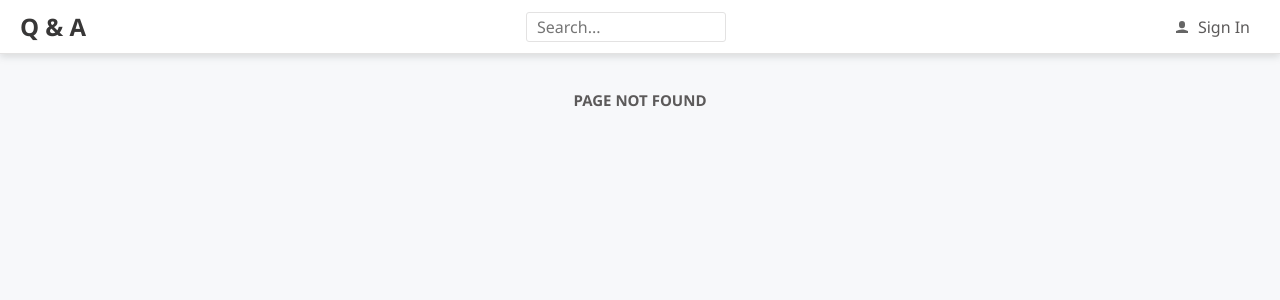
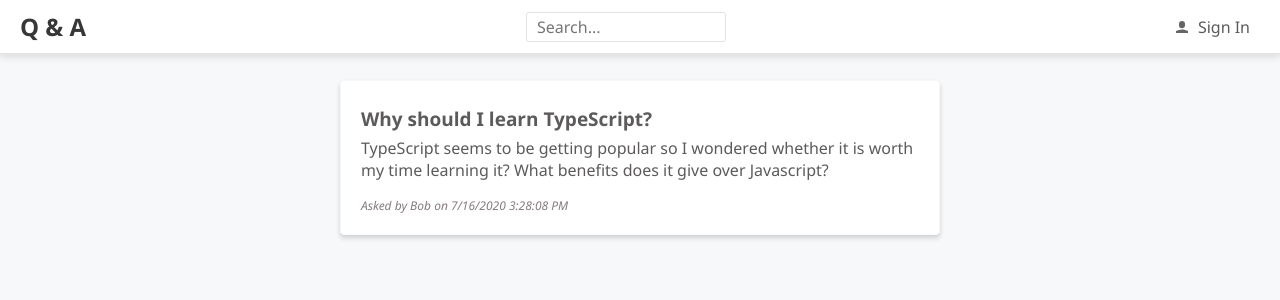
Before and after one commit to travis-watson1/QandA, a React (Create React App) app in the folder frontend/: page /questions/1 in a window 1280 px wide. Before the commit this address had no page. Shown: the top 300 px of the page. Built offline with nearby package versions, Linux system fonts and the light colour scheme.

Commit message:
Add style and routing to QuestionPage

```diff
--- a/frontend/src/App.tsx
+++ b/frontend/src/App.tsx
@@ -6,6 +6,7 @@ import { SignInPage } from './SignInPage';
 import { Header } from './Header';
 import { HomePage } from './HomePage';
 import { NotFoundPage } from './NotFoundPage';
+import { QuestionPage } from './QuestionPage';
 /** @jsx jsx */
 import { css, jsx } from '@emotion/core';
 import { fontFamily, fontSize, gray2 } from './Styles';
@@ -27,6 +28,7 @@ const App: React.FC = () => {
           <Route path="/search" component={SearchPage} />
           <Route path="/ask" component={AskPage} />
           <Route path="/signin" component={SignInPage} />
+          <Route path="/questions/:questionId" component={QuestionPage} />
           <Route component={NotFoundPage} />
         </Switch>
       </div>
--- a/frontend/src/Header.tsx
+++ b/frontend/src/Header.tsx
@@ -1,4 +1,5 @@
 import React from 'react';
+import { Link } from 'react-router-dom';
 import { UserIcon } from './Icons';
 /** @jsx jsx */
 import { css, jsx } from '@emotion/core';
@@ -26,8 +27,8 @@ export const Header = () => {
         box-shadow: 0 3px 7px 0 rgba(110, 112, 114, 0.21);
       `}
     >
-      <a
-        href="./"
+      <Link
+        to="/"
         css={css`
           font-size: 24px;
           font-weight: bold;
@@ -36,7 +37,7 @@ export const Header = () => {
         `}
       >
         Q & A
-      </a>
+      </Link>
       <input
         type="text"
         placeholder="Search..."
@@ -57,8 +58,8 @@ export const Header = () => {
           }
         `}
       />
-      <a
-        href="./signin"
+      <Link
+        to="/signin"
         css={css`
           font-family: ${fontFamily};
           font-size: ${fontSize};
@@ -77,7 +78,7 @@ export const Header = () => {
       >
         <UserIcon />
         <span>Sign In</span>
-      </a>
+      </Link>
     </div>
   );
 };
--- a/frontend/src/HomePage.tsx
+++ b/frontend/src/HomePage.tsx
@@ -1,4 +1,6 @@
 import React from 'react';
+import { useEffect, useState, FC } from 'react';
+import { RouteComponentProps } from 'react-router-dom';
 /** @jsx jsx */
 import { css, jsx } from '@emotion/core';
 import { PrimaryButton } from './Styles';
@@ -6,9 +8,8 @@ import { QuestionList } from './QuestionList';
 import { getUnansweredQuestions, QuestionData } from './QuestionsData';
 import { Page } from './Page';
 import { PageTitle } from './PageTitle';
-import { useEffect, useState } from 'react';
 
-export const HomePage = () => {
+export const HomePage: FC<RouteComponentProps> = ({ history }) => {
   const [questions, setQuestions] = useState<QuestionData[] | null>(null);
 
   const [questionsLoading, setQuestionsLoading] = useState(true);
@@ -23,7 +24,7 @@ export const HomePage = () => {
   }, []);
 
   const handleAskQuestionClick = () => {
-    console.log('TODO - move to the AskPage');
+    history.push('/ask');
   };
 
   return (
--- a/frontend/src/Question.tsx
+++ b/frontend/src/Question.tsx
@@ -1,10 +1,9 @@
-import React from 'react';
-import { FC } from 'react';
+import React, { FC } from 'react';
+import { Link } from 'react-router-dom';
 /** @jsx jsx */
 import { css, jsx } from '@emotion/core';
 import { QuestionData } from './QuestionsData';
 import { gray2, gray3 } from './Styles';
-
 
 interface Props {
   data: QuestionData;
@@ -23,7 +22,15 @@ export const Question: FC<Props> = ({ data, showContent = true }) => (
         font-size: 19px;
       `}
     >
+      <Link
+        css={css`
+          text-decoration: none;
+          color: ${gray2};
+        `}
+        to={`questions/${data.questionId}`}
+      >
         {data.title}
+      </Link>
     </div>
     {showContent && (
       <div
@@ -33,7 +40,9 @@ export const Question: FC<Props> = ({ data, showContent = true }) => (
           color: ${gray2};
         `}
       >
-                {data.content.length > 50 ? `${data.content.substring(0, 50)}...` : data.content}
+        {data.content.length > 50
+          ? `${data.content.substring(0, 50)}...`
+          : data.content}
       </div>
     )}
     <div
@@ -43,7 +52,9 @@ export const Question: FC<Props> = ({ data, showContent = true }) => (
         color: ${gray3};
       `}
     >
-        {`Asked by ${data.userName} on ${data.created.toLocaleDateString()} ${data.created.toLocaleTimeString()}`}
+      {`Asked by ${
+        data.userName
+      } on ${data.created.toLocaleDateString()} ${data.created.toLocaleTimeString()}`}
     </div>
   </div>
 );
--- a/frontend/src/QuestionPage.tsx
+++ b/frontend/src/QuestionPage.tsx
@@ -1,4 +1,74 @@
-import React from 'react';
+import React, { FC, useState, Fragment, useEffect } from 'react';
+import { RouteComponentProps } from 'react-router-dom';
+/** @jsx jsx */
+import { css, jsx } from '@emotion/core';
 import { Page } from './Page';
+import { QuestionData, getQuestion } from './QuestionsData';
+import { gray3, gray6 } from './Styles';
 
-export const QuestionPage = () => <Page>Question Page</Page>;
+interface RouteParams {
+  questionId: string;
+}
+export const QuestionPage: FC<RouteComponentProps<RouteParams>> = ({
+  match,
+}) => {
+  const [question, setQuestion] = useState<QuestionData | null>(null);
+
+  useEffect(() => {
+    const doGetQuestion = async (questionId: number) => {
+      const foundQuestion = await getQuestion(questionId);
+      setQuestion(foundQuestion);
+    };
+    if (match.params.questionId) {
+      const questionId = Number(match.params.questionId);
+      doGetQuestion(questionId);
+    }
+  }, [match.params.questionId]);
+
+  return (
+    <Page>
+      <div
+        css={css`
+          background-color: white;
+          padding: 15px 20px 20px 20px;
+          border-radius: 4px;
+          border: 1px solid ${gray6};
+          box-shadow: 0 3px 5px 0 rgba(0, 0, 0, 0.16);
+        `}
+      >
+        <div
+          css={css`
+            font-size: 19px;
+            font-weight: bold;
+            margin: 10px 0px 5px;
+          `}
+        >
+          {question === null ? '' : question.title}
+        </div>
+        {question !== null && (
+          <Fragment>
+            <p
+              css={css`
+                margin-top: 0px;
+                background-color: white;
+              `}
+            >
+              {question.content}
+            </p>
+            <div
+              css={css`
+                font-size: 12px;
+                font-style: italic;
+                color: ${gray3};
+              `}
+            >
+              {`Asked by ${question.userName} on
+${question.created.toLocaleDateString()}
+${question.created.toLocaleTimeString()}`}
+            </div>
+          </Fragment>
+        )}
+      </div>
+    </Page>
+  );
+};
--- a/frontend/src/QuestionsData.ts
+++ b/frontend/src/QuestionsData.ts
@@ -57,3 +57,11 @@ export const getUnansweredQuestions = async (): Promise<QuestionData[]> => {
   await wait(500);
   return questions.filter((q) => q.answers.length === 0);
 };
+
+export const getQuestion = async (
+  questionId: number,
+): Promise<QuestionData | null> => {
+  await wait(500);
+  const results = questions.filter((q) => q.questionId === questionId);
+  return results.length === 0 ? null : results[0];
+};
```
Lines whose indentation alone changed are shown as unchanged.
